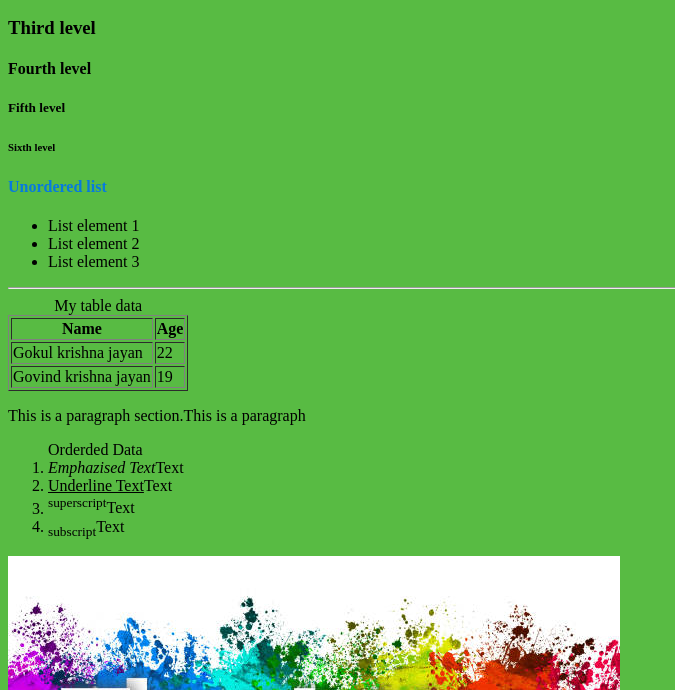
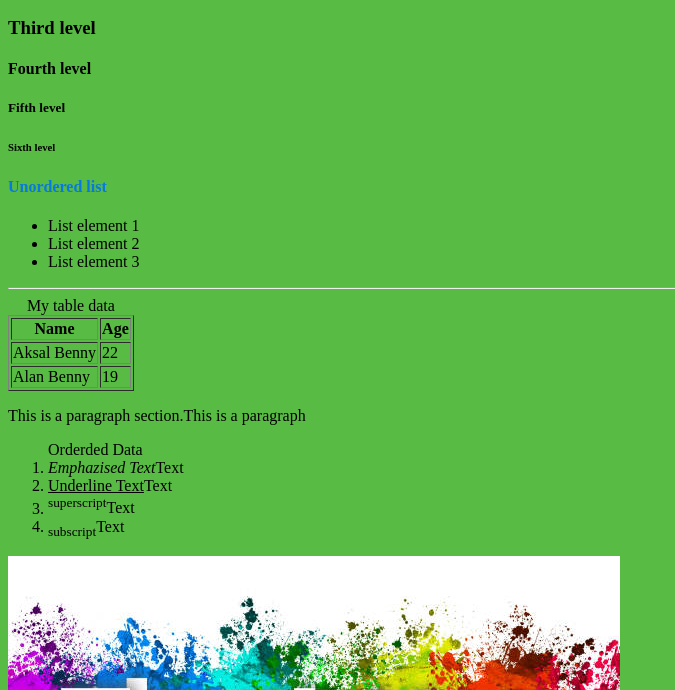
Before and after one commit to aksalben/webprogramimg-lab, a plain HTML site: page Basic html tags/index.html in a window 1280 px wide. Shown: the part 110-800 px from the top of the page, without its empty margins (0-675 px from the left). Drawn offline with Linux system fonts and the light colour scheme.

Commit message:
Update index.html

```diff
--- a/Basic html tags/index.html
+++ b/Basic html tags/index.html
@@ -26,11 +26,11 @@
             <th>Age</th>
         </tr>
         <tr>
-            <td>Gokul krishna jayan </td>
+            <td>Aksal Benny </td>
             <td>22</td>
         </tr>
         <tr>
-            <td>Govind krishna jayan</td>
+            <td>Alan Benny</td>
             <td>19</td>
         </tr>
     </table>
```
